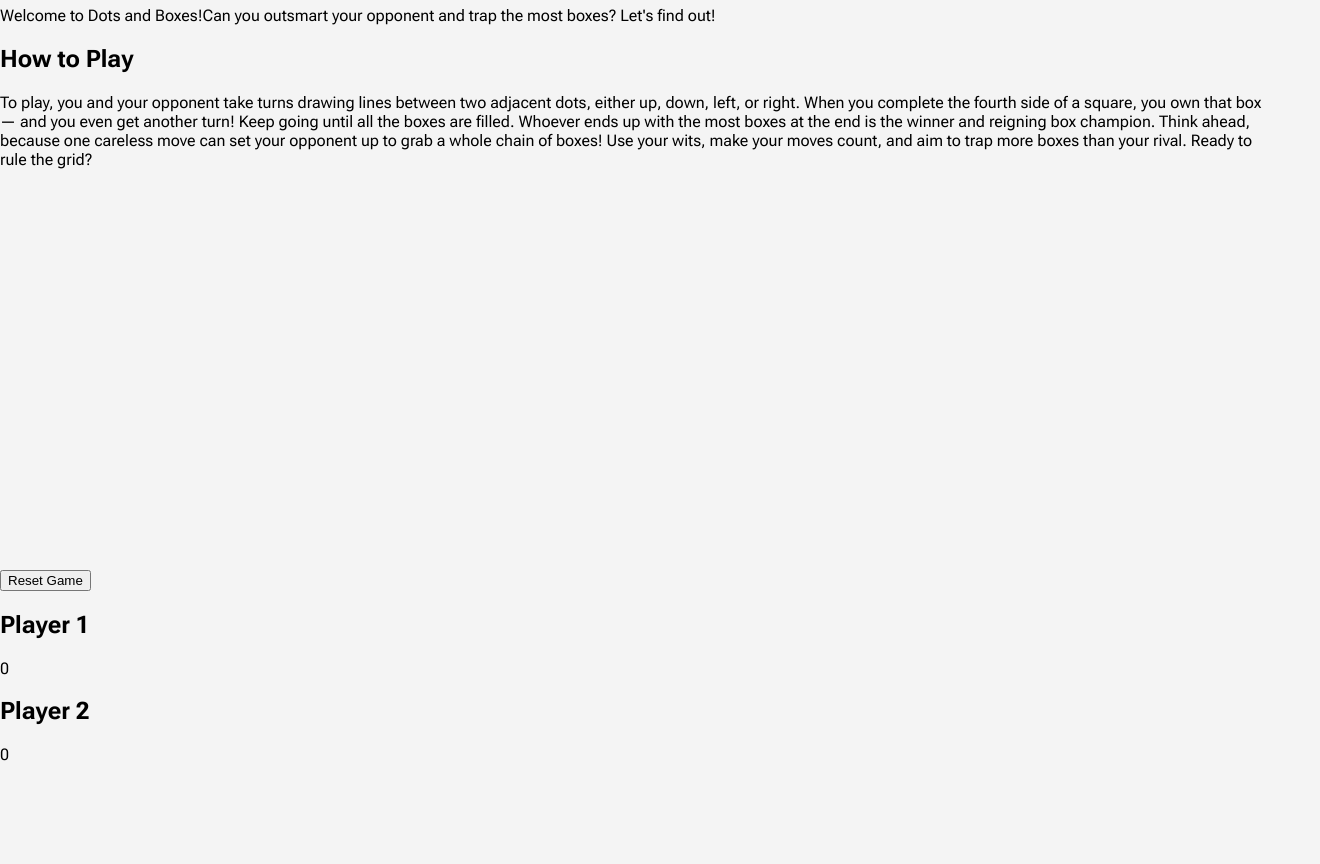
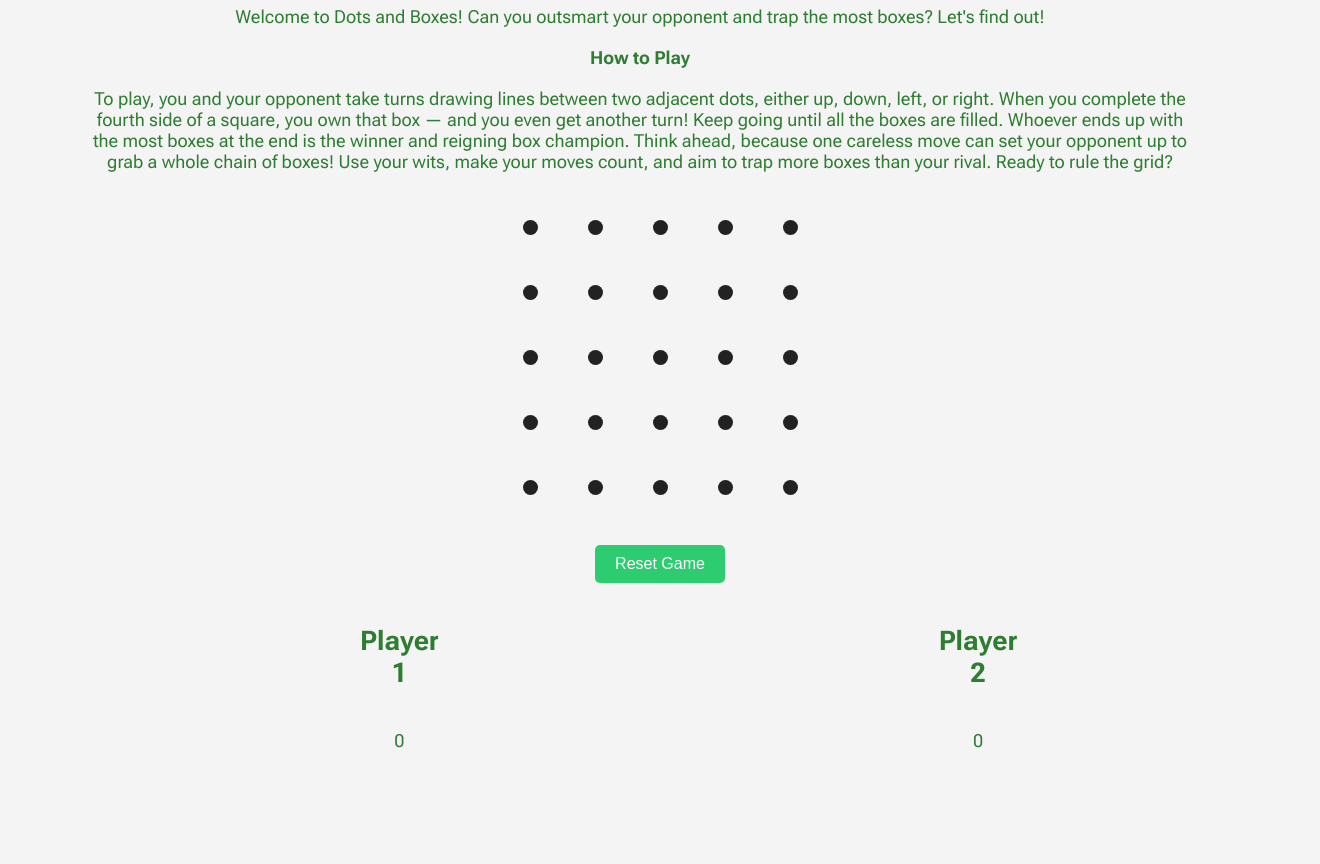
Before and after one commit to Diana961216/Dots-and-Boxes, a plain HTML site: page index.html in a window 1280 px wide. Shown: the part 75-939 px from the top of the page, 1320 px wide, since content can reach past the window. Before the commit the page ends 855 px from the top, so only its background shows below. Drawn offline with Linux system fonts and the light colour scheme.

Commit message:
first CSS layout and board

```diff
--- a/css/style.css
+++ b/css/style.css
@@ -4,3 +4,87 @@ body {
     margin: 0;
     padding: 0;
 }
+
+h1 {
+    text-align: center;
+    color: #2E7D32;
+
+}
+.container{
+    display: flex;
+    flex-direction: column;
+    align-items: center;
+    flex-wrap: wrap;
+    padding: 0 20px;
+    width: 100%;
+}
+
+.dot {
+    width: 15px;
+    height: 15px;
+    border-radius: 50%;
+    margin-right: 10px;
+    background-color: #222222;
+    margin: 10px;
+}
+
+.dot:hover {
+    background-color: #FF4C4C;
+    cursor: pointer;
+}
+
+.game-board {
+    display: grid;
+    grid-template-columns: repeat(5, 1fr);
+    gap: 30px;
+    margin-top: 20px;
+}
+.reset-button {
+    background-color: #2ECC71;
+    color: white;
+    padding: 10px 20px;
+    border: none;
+    cursor: pointer;
+    font-size: 16px;
+    margin-top: 40px;
+    border-radius: 5px;
+}
+.reset-button:hover {
+    background-color: #27AE60;
+}
+
+.scoreboard {
+    width: 100%;
+    max-width: 600px;
+    font-size: 18px;
+    color: #2E7D32;
+    display: flex;
+    justify-content: space-evenly;
+    align-items: center;
+    text-align: center;
+    margin-top: 20px;
+    gap: 500px;
+  }
+
+.player-score {
+    display: flex;
+    flex-direction: column;
+    align-items: center;
+  }
+
+.how-to, .instructions, .welcome {
+  margin-top: 20px;
+  font-size: 18px;
+  color: #2E7D32;
+  display: flex;
+  justify-content: center;
+  align-items: center;
+  flex-direction: column;
+  text-align: center;
+}
+
+.instructions {
+ margin-left: 5.2rem;
+ margin-right: 5.2rem;
+
+}
--- a/index.html
+++ b/index.html
@@ -14,8 +14,8 @@
   <body>
     <h1>Dots and Boxes</h1>
     <p class="welcome">
-      Welcome to Dots and Boxes!Can you outsmart your opponent and trap the most
-      boxes? Let's find out!
+      Welcome to Dots and Boxes! Can you outsmart your opponent and trap the
+      most boxes? Let's find out!
     </p>
     <h2 class="how-to">How to Play</h2>
     <p class="instructions">
@@ -31,8 +31,7 @@
     <div class="container">
       <div class="game-board"></div>
       <button class="reset-button">Reset Game</button>
-      <canvas class="gameCanvas" width="400" height="400"></canvas>
-    </div>
+
       <div class="scoreboard">
         <div class="player-score">
           <h2>Player 1</h2>
@@ -43,5 +42,8 @@
           <p class="player2-score">0</p>
         </div>
       </div>
+
+      <canvas class="gameCanvas" width="400" height="400"></canvas>
+    </div>
   </body>
 </html>
--- a/js/app.js
+++ b/js/app.js
@@ -1 +1,48 @@
-console.log("Hello World!");
+/*-------------------------------- Constants --------------------------------*/
+
+
+/*---------------------------- Variables (state) ----------------------------*/
+let turn = 'X';
+let board = [
+    "", "", "", "", "",
+    "", "", "", "", "",
+    "", "", "", "", "",
+    "", "", "", "", "",
+    "", "", "", "", "",
+  ]
+  let isWinner
+  let isTie
+
+/*------------------------ Cached Element References ------------------------*/
+const gameBoardEl = document.querySelector('.game-board')
+console.log(gameBoardEl)
+const allDots = []
+for (let i = 0; i < 25; i++) {
+    const dot = document.createElement('div')
+    dot.classList.add('dot')
+    dot.setAttribute('data-index', i)
+    allDots.push(dot)
+    gameBoardEl.appendChild(dot)
+}
+console.log(allDots)
+
+
+/*-------------------------------- Functions --------------------------------*/
+const init = () => {
+    board = [
+      "", "", "", "", "",
+      "", "", "", "", "",
+      "", "", "", "", "",
+      "", "", "", "", "",
+      "", "", "", "", "",
+    ]
+    turn = "X"
+    isWinner = false
+    isTie = false
+    render()
+  }
+  const render = () => {
+      console.log('render');
+  }
+
+/*----------------------------- Event Listeners -----------------------------*/
```
Lines whose indentation alone changed are shown as unchanged.
